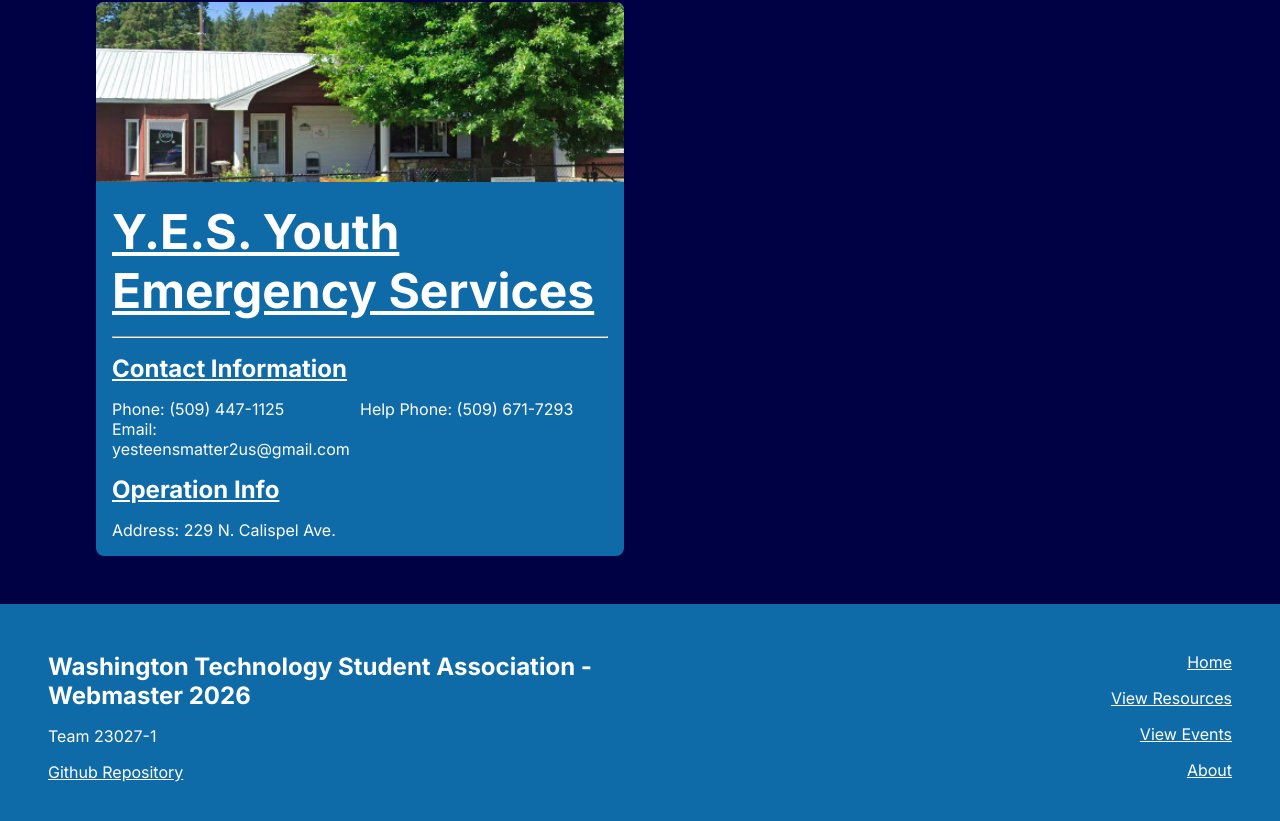
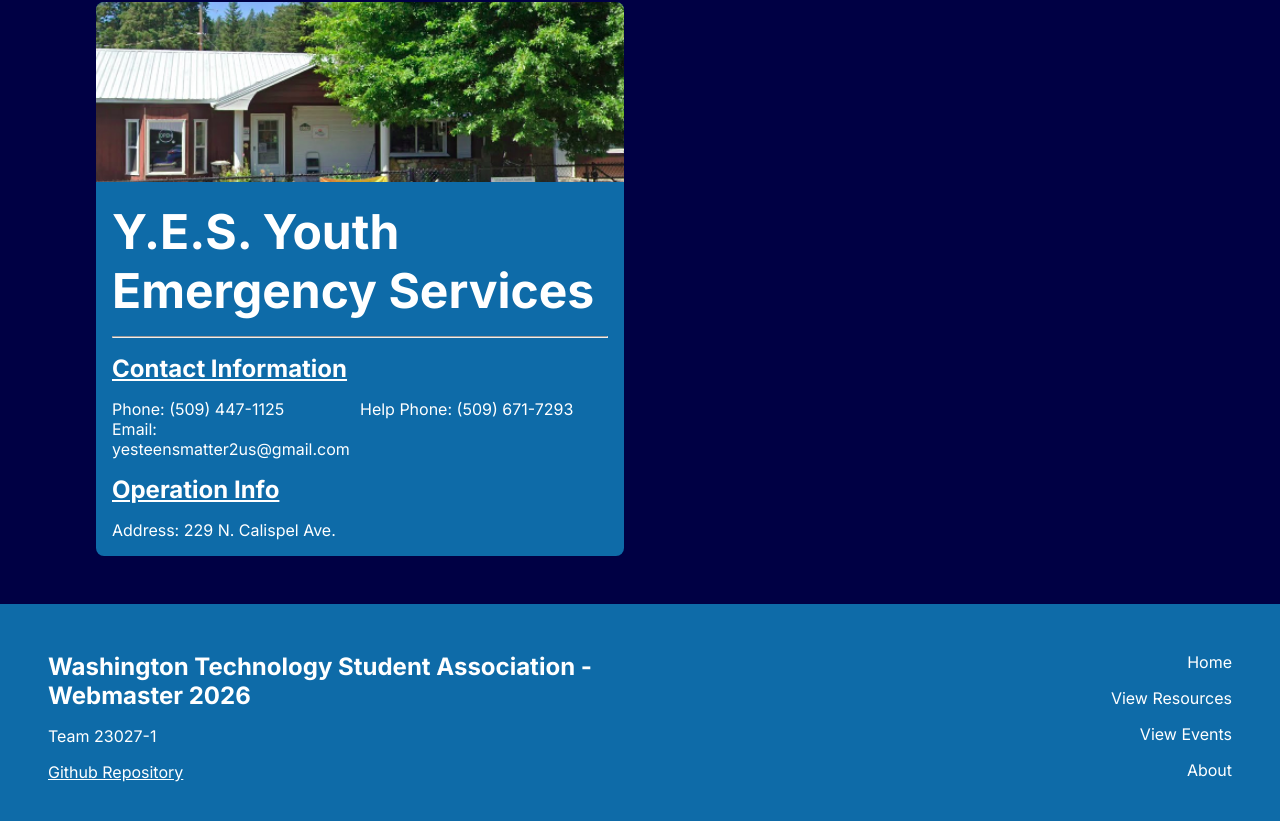
Before and after one commit to coopericksen/communityhub, a React (Vite) app: page / in a window 1280 px wide. Shown: the part 1055-1876 px from the top of the page. Built offline with nearby package versions, Linux system fonts and the light colour scheme.

Commit message:
Fixed typo and styling mistake

```diff
--- a/src/components/ResourceCard.tsx
+++ b/src/components/ResourceCard.tsx
@@ -17,7 +17,7 @@
             className="card-container"
         >
             {props.image != "" ? <img className="card-image" src={props.image} alt={props.name}/>: null}
-            <h3 className='card-header'>{props.name}</h3>
+            <h3>{props.name}</h3>
 
             <p>{props.services}</p>
 
--- a/src/pages/AboutPage.tsx
+++ b/src/pages/AboutPage.tsx
@@ -21,7 +21,7 @@
 
             <div className='about-container'>
                 <h3>Tech Stack:</h3>
-                <p>This website utilizes the <em>React</em> frontend library for component based development. Each resource and event is parsed into its own component instance from data stored in <em>TypeScript</em> files. The <em>Motion</em> library (formerly Framer Motion) is used to animate components based on visibilty and user interaction. <em>Typescript</em> was used during development to write type safe <em>JavaScript</em> code and to catch bugs prior to deployment. <em>Vite</em> was used as a frontend build tool that compiled <em>TypeScript</em> & <em>React</em> into optimized <em>HTMl</em>, <em>CSS</em>, and <em>JavaScript</em>. <em>Vite</em> also acted as an environment to locally host the site during the development phase. <em>Visual Studio Code</em> was our Integrated Development Enviornment (IDE) of choice. Finally, <em>Github</em> & <em>Vercel</em> were used for deployment and version control respectively. All work for this site was done by members of Team 23027-1 for the 2026 Technology Student Association <strong>Webmaster</strong> competitive event.</p>
+                <p>This website utilizes the <em>React</em> frontend library for component based development. Each resource and event is parsed into its own component instance from data stored in <em>TypeScript</em> files. The <em>Motion</em> library (formerly Framer Motion) is used to animate components based on visibilty and user interaction. <em>Typescript</em> was used during development to write type safe <em>JavaScript</em> code and to catch bugs prior to deployment. <em>Vite</em> was used as a frontend build tool that compiled <em>TypeScript</em> & <em>React</em> into optimized <em>HTML</em>, <em>CSS</em>, and <em>JavaScript</em>. <em>Vite</em> also acted as an environment to locally host the site during the development phase. <em>Visual Studio Code</em> was our Integrated Development Enviornment (IDE) of choice. Finally, <em>Github</em> & <em>Vercel</em> were used for deployment and version control respectively. All work for this site was done by members of Team 23027-1 for the 2026 Technology Student Association <strong>Webmaster</strong> competitive event.</p>
             </div>
 
             <div className="tech-card-container">
--- a/src/styles/Footer.css
+++ b/src/styles/Footer.css
@@ -17,3 +17,11 @@
 .footer-right {
     text-align: right;
 }
+
+.footer-right a {
+    text-decoration: none;
+}
+
+.footer-right a:hover {
+    text-decoration: underline;
+}
```
